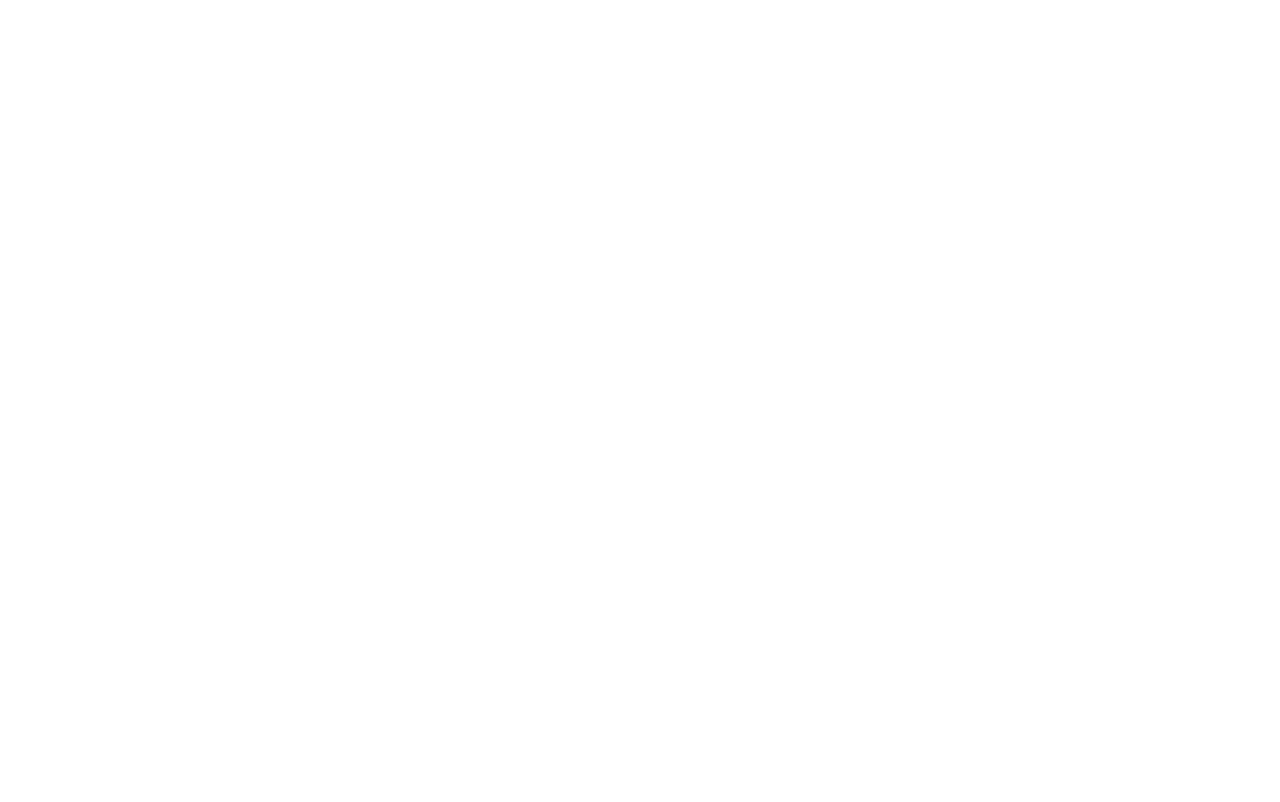
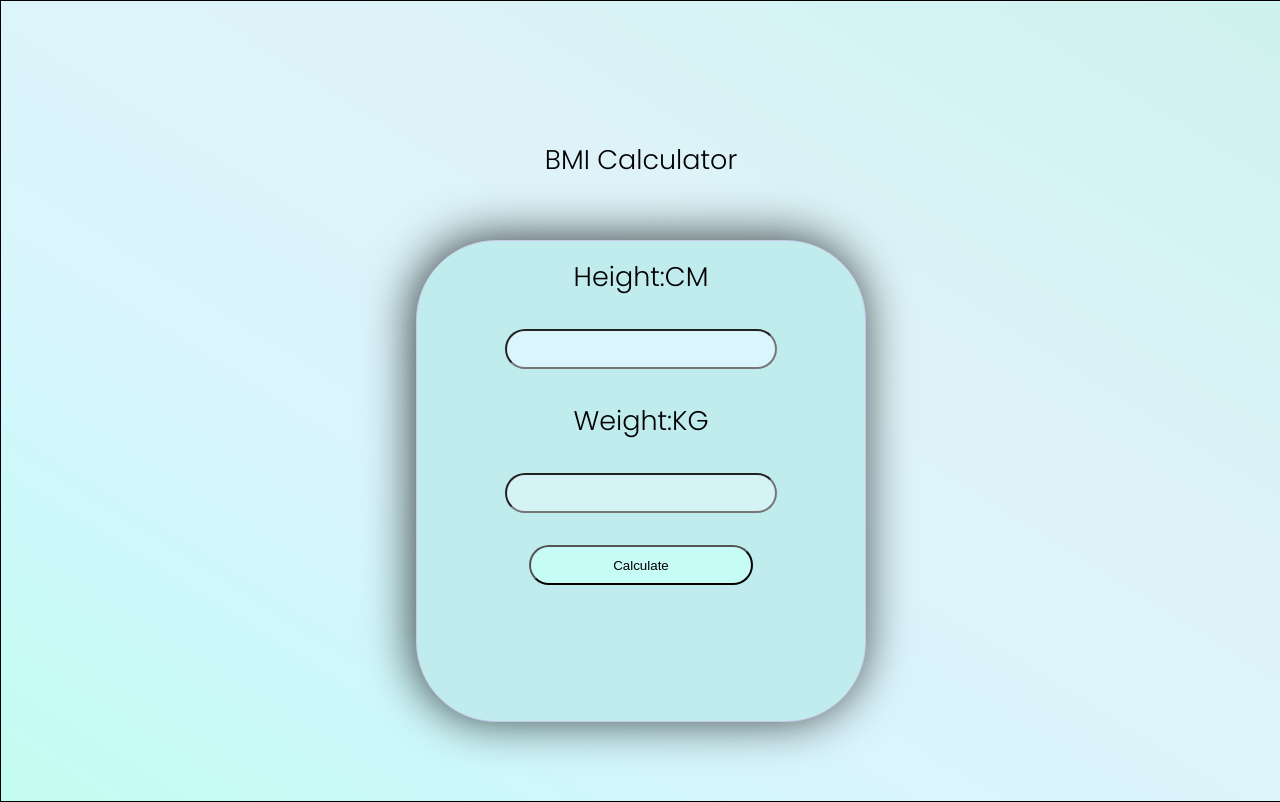
Before and after one commit to Rohitadesh/BMI-Calculator, a plain HTML site: page index.html in a window 1280 px wide. Drawn offline with Linux system fonts and the light colour scheme.

Commit message:
fresh commit

```diff
--- a/bmi.css
+++ b/bmi.css
@@ -2,3 +2,94 @@
     padding:0;
     margin:0;
 }
+.container{
+    height:100vh;
+    width:100vw;
+    background-image: linear-gradient(to left bottom, #cff2ed, #d2f2f1, #d5f3f5, #d9f3f7, #def3f9, #ddf4fa, #dbf4fb, #daf5fc, #d3f7fc, #ccf9fa, #c7fbf5, #c4fcef);
+    border: 1px solid black;
+}
+.box{
+    height: 60%;
+    width:35%;
+    border:1px solid rgb(199, 199, 230);
+    background-color: #c1ecee;
+    border-radius: 80px;
+    -webkit-box-shadow: -3px -2px 48px 0px rgba(0,0,0,0.75);
+    -moz-box-shadow: -3px -2px 48px 0px rgba(0,0,0,0.75);
+    box-shadow: -3px -2px 48px 0px rgba(0,0,0,0.75);
+
+}
+.title{
+    height: 20%;
+    width:35%;
+    /* border: 1px solid rebeccapurple; */
+
+}
+.sub-box{
+    height: 15%;
+    width: 100%;
+    /* border: 1px solid firebrick; */
+
+}
+.result-box{
+    height: 21%;
+    width: 100%;
+    /* border: 1px solid firebrick; */
+}
+.height{
+    height:50%;
+    width:60%;
+    border-radius: 25px;
+    background-color: #daf5fc;
+}
+.weight{
+    height: 50%;
+    width:60%;
+    border-radius: 25px;
+    background-color: #d5f3f5;
+}
+.button{
+    height: 55%;
+    width: 50%;
+    border-radius: 25px;
+    background-color: #c7fbf5;
+    /* -webkit-box-shadow: 0px 3px 30px 7px rgba(0,0,0,0.75);
+    -moz-box-shadow: 0px 3px 30px 7px rgba(161, 92, 92, 0.75);
+    box-shadow: 0px 3px 30px 7px rgba(0,0,0,0.75); */
+}
+.text{
+    font-family: 'Poppins', sans-serif;
+    font-size: 1.2em;
+    font-weight: 300;
+    font-size: 27px;
+}
+.tex-result{
+    font-family: 'Poppins', sans-serif;
+    font-size: 1.2em;
+    font-weight: 300;
+    font-size: 35px;
+}
+
+/* all flex part */
+
+.flex-container{
+    display: flex;
+    flex-direction: column;
+    flex-wrap: wrap;
+    justify-content: center;
+    align-items: center;
+}
+.flex-title{
+    display: flex;
+    flex-direction: row;
+    flex-wrap: wrap;
+    justify-content: center;
+    align-items: center;
+}
+.flex-sub-box{
+    display: flex;
+    flex-wrap: wrap;
+    flex-direction: row;
+    justify-content: center;
+    align-items: center;
+}
--- a/index.html
+++ b/index.html
@@ -6,10 +6,36 @@
     <meta name="viewport" content="width=device-width, initial-scale=1.0">
     <title>Document</title>
     <link rel="stylesheet" href="bmi.css">
+    <link rel="preconnect" href="https://fonts.googleapis.com">
+    <link rel="preconnect" href="https://fonts.gstatic.com" crossorigin>
+    <link href="https://fonts.googleapis.com/css2?family=Poppins:wght@300&display=swap" rel="stylesheet">
 </head>
 <body>
-    <div class="container">
+    <div class="container flex-container">
+        <div class="title flex-title">
+            <h1 class="text">
+                BMI Calculator
+            </h1>
+        </div>
+        <div class="box">
+            <div class="sub-box flex-sub-box">
+                <h2 class="text">Height:CM </h2>
+            </div>
+            <div class="sub-box flex-sub-box">
+                <input type="number" class="height">
+            </div>
+            <div class="sub-box flex-sub-box"><h2 class="text">Weight:KG</h2></div>
+            <div class="sub-box flex-sub-box">
+                <input type="number" class="weight">
+            </div>
+            <div class="sub-box flex-sub-box">
+                <button class="button text-result">Calculate</button>
+            </div>
+            <div class="result-box flex-sub-box">
+                <h3 class="text"></h3>
+            </div>
 
+        </div>
     </div>
 </body>
 </html>
```
